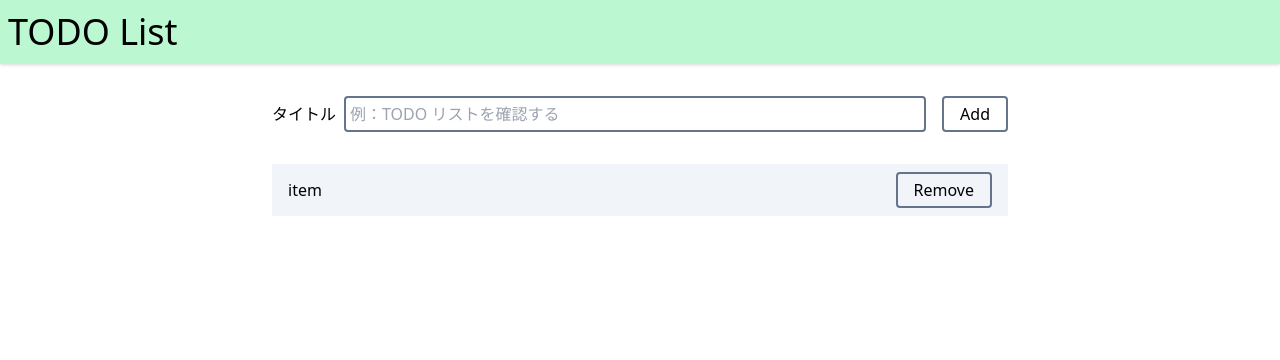
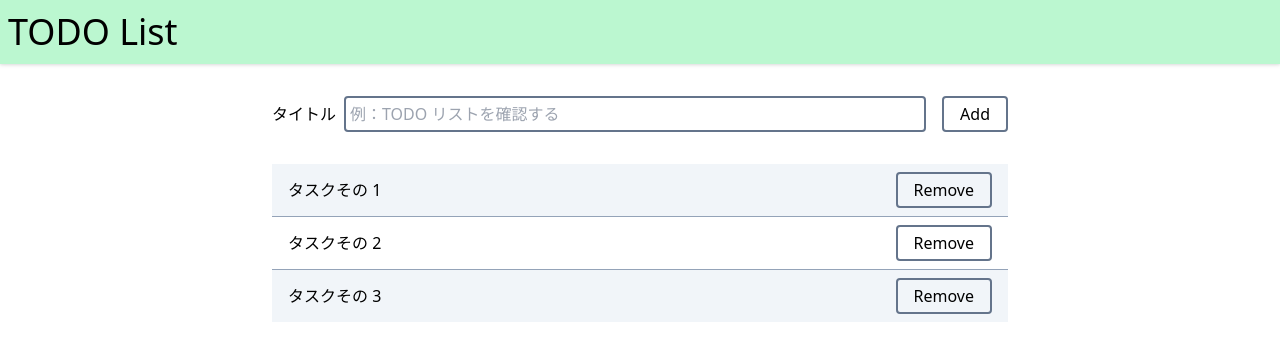
Before and after one commit to tee-talog/nextjs-todo-list, a Next.js app: page / in a window 1280 px wide. Shown: the top 360 px of the page. Built offline with nearby package versions, Linux system fonts and the light colour scheme.

Commit message:
feat: リストアイテムをデータから表示するように変更

```diff
--- a/pages/index.tsx
+++ b/pages/index.tsx
@@ -1,6 +1,7 @@
 import clsx from 'clsx'
 import type { NextPage } from 'next'
 import Head from 'next/head'
+import { useEffect, useState } from 'react'
 import Button from '../components/Button'
 import Input from '../components/Input'
 import List from '../components/List'
@@ -8,36 +9,44 @@ import ListItem from '../components/ListItem'
 import PageTitle from '../components/PageTitle'
 import SectionTitle from '../components/SectionTitle'
 
-const AddItemForm = () => (
-  <form className="flex w-full flex-nowrap">
-    <label className="mr-4 flex flex-1 items-center">
-      <span className="mr-2">タイトル</span>
-      <Input
-        type="text"
-        className="flex-1"
-        placeholder="例：TODO リストを確認する"
-      />
-    </label>
-    <Button type="submit">Add</Button>
-  </form>
-)
-
-const ItemList = () => (
-  <List>
-    <ListItem>
-      <div className="flex items-center justify-between gap-x-2">
-        <p className="text-left">item</p>
-        <Button type="button">Remove</Button>
-      </div>
-    </ListItem>
-  </List>
-)
-
-const Container: NextPage = () => {
-  return <Presenter />
+// types
+type Item = {
+  id: string
+  title: string
 }
 
-const Presenter = () => {
+// logic
+const Container: NextPage = () => {
+  const [items, setItems] = useState<Item[]>([])
+  const addItem = (item: Item) => {
+    setItems((items) => [...items, item])
+  }
+
+  // debug
+  useEffect(() => {
+    addItem({
+      id: '1',
+      title: 'タスクその 1',
+    })
+    addItem({
+      id: '2',
+      title: 'タスクその 2',
+    })
+    addItem({
+      id: '3',
+      title: 'タスクその 3',
+    })
+  }, [])
+
+  return <Presenter items={items} />
+}
+
+// presentation
+type PresenterProps = {
+  items: Item[]
+}
+
+const Presenter = ({ items }: PresenterProps) => {
   return (
     <div className="flex min-h-screen flex-col items-center justify-center">
       <Head>
@@ -63,11 +72,43 @@ const Presenter = () => {
 
         <section className="w-full">
           <SectionTitle className="sr-only">Items</SectionTitle>
-          <ItemList />
+          <ItemList items={items} />
         </section>
       </main>
     </div>
   )
 }
 
+// components
+const AddItemForm = () => (
+  <form className="flex w-full flex-nowrap">
+    <label className="mr-4 flex flex-1 items-center">
+      <span className="mr-2">タイトル</span>
+      <Input
+        type="text"
+        className="flex-1"
+        placeholder="例：TODO リストを確認する"
+      />
+    </label>
+    <Button type="submit">Add</Button>
+  </form>
+)
+
+type ItemListProps = {
+  items: Item[]
+}
+
+const ItemList = ({ items }: ItemListProps) => (
+  <List>
+    {items.map((item) => (
+      <ListItem key={item.id}>
+        <div className="flex items-center justify-between gap-x-2">
+          <p className="text-left">{item.title}</p>
+          <Button type="button">Remove</Button>
+        </div>
+      </ListItem>
+    ))}
+  </List>
+)
+
 export default Container
```
